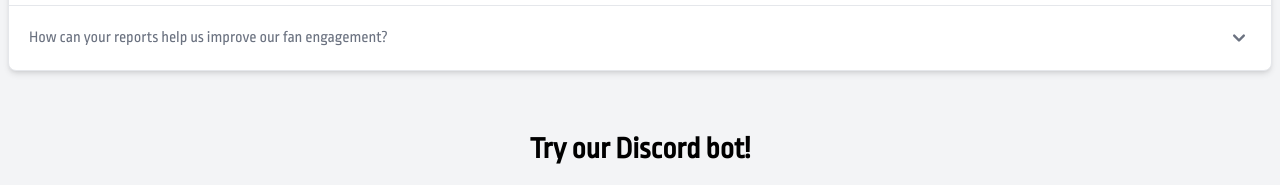
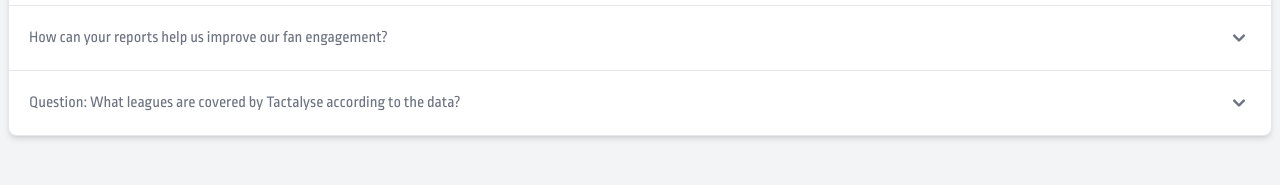
Before and after one commit to cadenn99/tactalyse-1-website, a Next.js app in the folder frontend/: page / in a window 1280 px wide. Shown: the part 1847-2032 px from the top of the page. Built offline with nearby package versions, Linux system fonts and the light colour scheme; no server answers; what @badrap/bar-of-progress would draw is missing.

Commit message:
Update FrequentlyAskedQuestions.tsx

```diff
--- a/frontend/src/components/index/FrequentlyAskedQuestions.tsx
+++ b/frontend/src/components/index/FrequentlyAskedQuestions.tsx
@@ -88,6 +88,19 @@ function FrequentlyAskedQuestions() {
             </p>
           </Accordion.Content>
         </Accordion.Panel>
+        <Accordion.Panel>
+          <Accordion.Title>
+            Question: What leagues are covered by Tactalyse according to the
+            data?
+          </Accordion.Title>
+          <Accordion.Content>
+            <p className="dark:text-[#848C99]">
+              Tactalyse covers a total of 20 leagues, and if there is any
+              uncertainty, please feel free to reach out to us via email for
+              assistance, ensuring a refund if necessary.
+            </p>
+          </Accordion.Content>
+        </Accordion.Panel>
       </Accordion>
     </div>
   );
```
